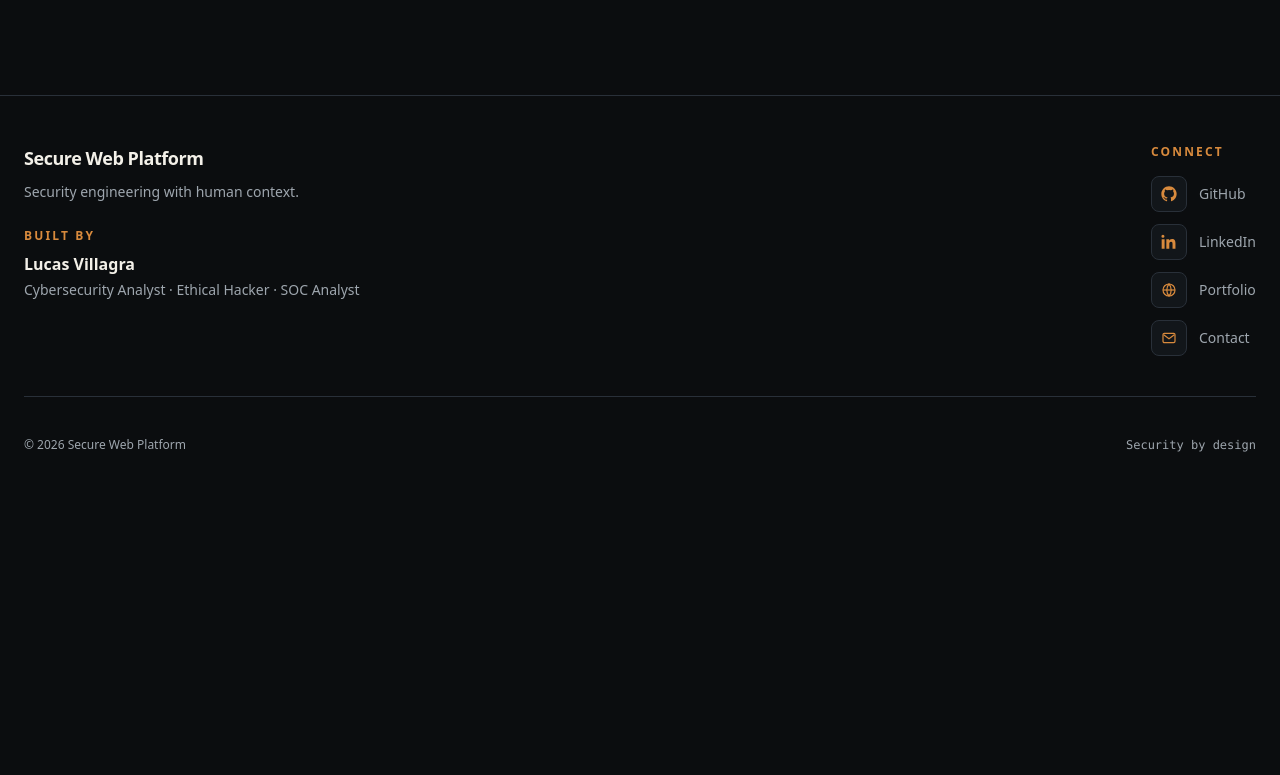
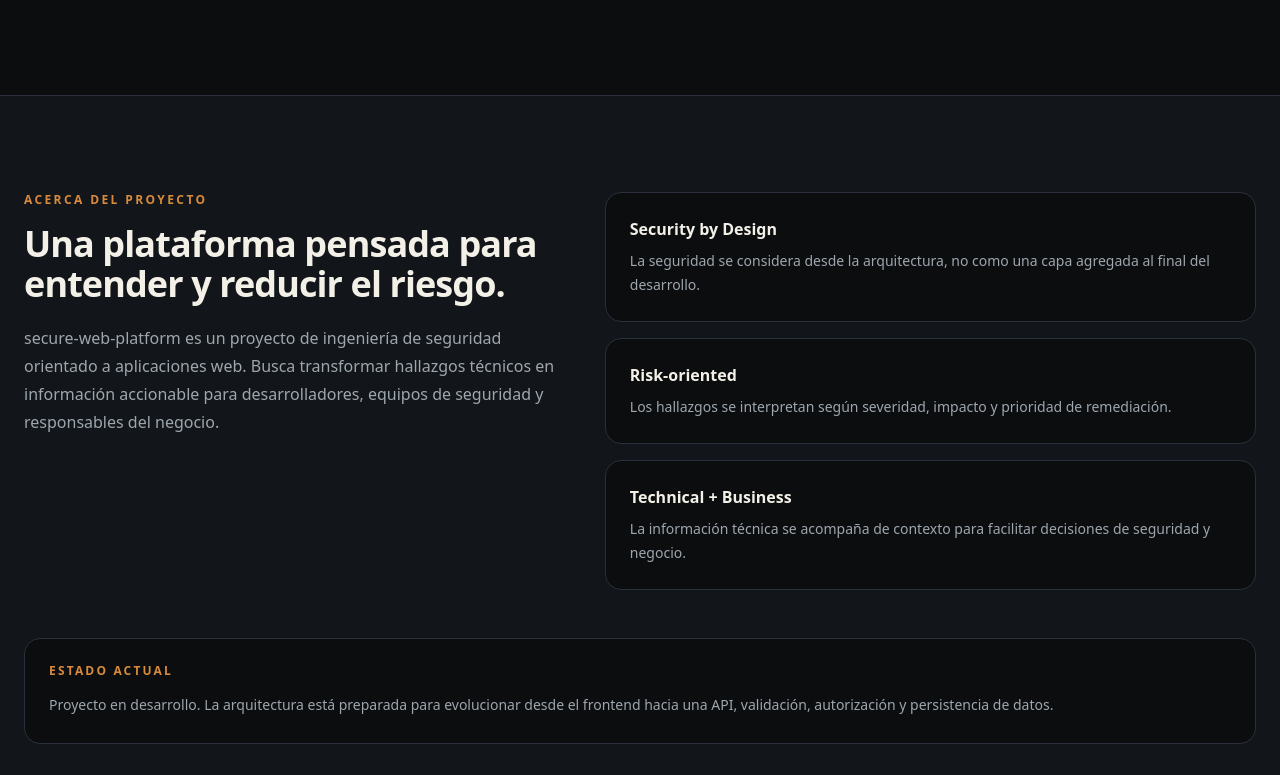
Before and after one commit to Lucas18062025/secure-web-platform, a Next.js app in the folder frontend/: page / in a window 1280 px wide. Shown: the part 3185-3960 px from the top of the page. Before the commit the page ends 3686 px from the top, so only its background shows below. Built offline with nearby package versions, Linux system fonts and the light colour scheme.

Commit message:
feat: integrate about section

```diff
--- a/frontend/app/page.tsx
+++ b/frontend/app/page.tsx
@@ -4,20 +4,17 @@ import { Footer } from "@/components/Footer";
 import { Hero } from "@/components/Hero";
 import { Navbar } from "@/components/Navbar";
 import { SecurityFinding } from "@/components/SecurityFinding";
+import { AboutSection } from "@/components/AboutSection";
 
 export default function Home() {
   return (
     <main className="min-h-screen bg-[var(--background)] text-[var(--text-primary)]">
       <Navbar />
-
       <Hero />
-
       <FeatureGrid />
-
       <ArchitectureSection />
-
       <SecurityFinding />
-
+      <AboutSection />
       <Footer />
     </main>
   );
```
